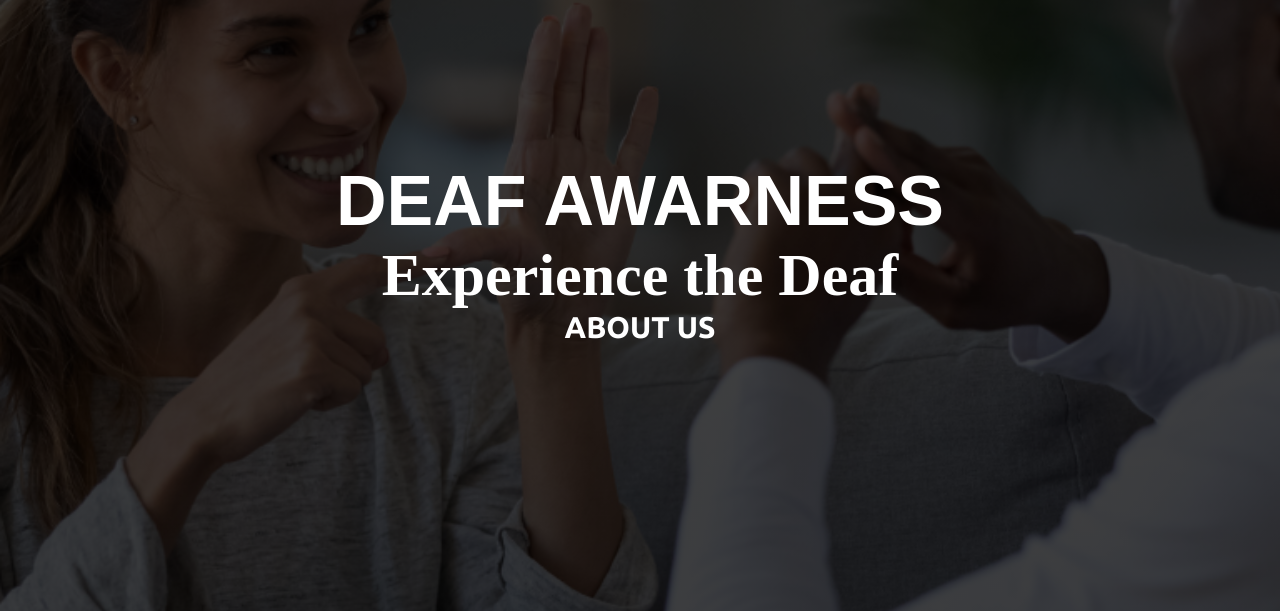
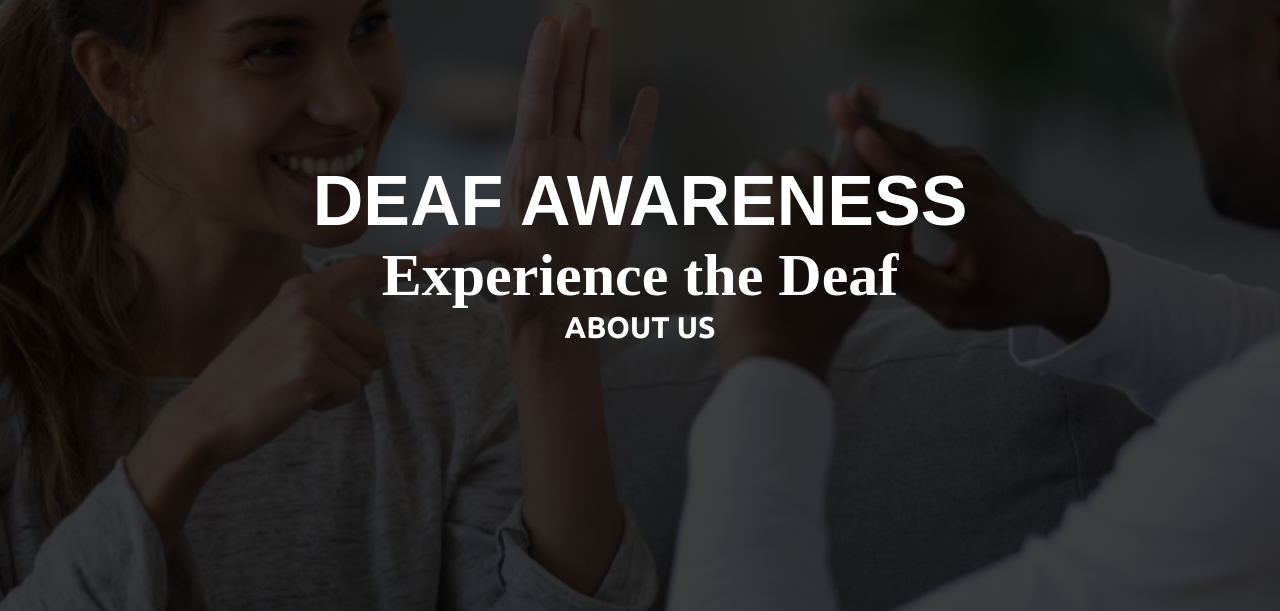
Before and after one commit to AyanRahemani/deaf-awareness, a plain HTML site: page about-us.html in a window 1280 px wide. Shown: the part 187-798 px from the top of the page. Drawn offline with nearby package versions, Linux system fonts and the light colour scheme; a web font is replaced by a local one.

Commit message:
Update about-us.html

```diff
--- a/about-us.html
+++ b/about-us.html
@@ -31,7 +31,7 @@
         </div>
     </div>
     <div class="heading">
-        <h1>DEAF AWARNESS</h1>
+        <h1>DEAF AWARENESS</h1>
         <h2>Experience the Deaf</h2>
         <h3>ABOUT US</h3>
     </div>
```
